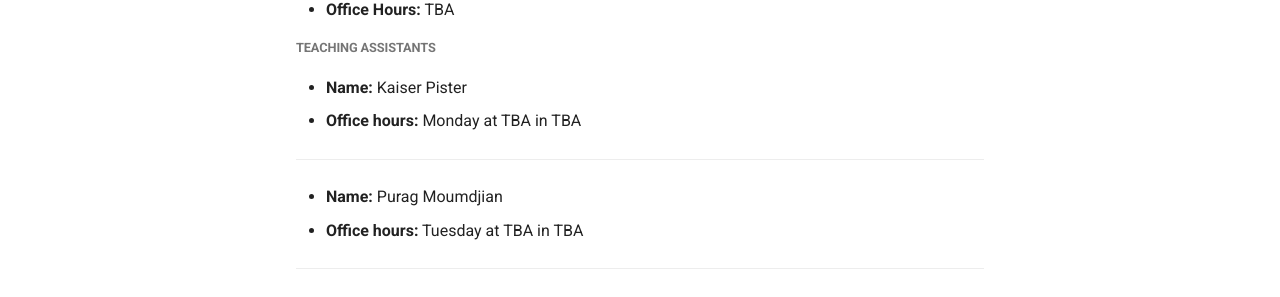
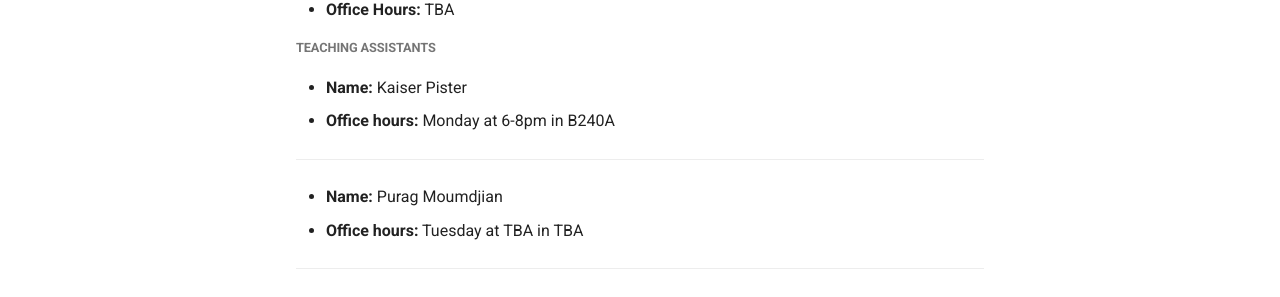
Before and after one commit to kpister/cse130-summer19-b, an MkDocs documentation site: the page built from docs/contact.md, in a window 1280 px wide and 1139 px high. Shown: the part 480-777 px from the top of the window. Built offline with MkDocs 1.6.1 and Material for MkDocs 9.7.7, drawn with Linux system fonts in a browser that asks for light colours; old or Windows-style settings are respelled for this version of MkDocs.

Commit message:
Kaiser's OH

```diff
--- a/docs/contact.md
+++ b/docs/contact.md
@@ -16,7 +16,7 @@
 ##### Teaching Assistants
 
 - **Name:** Kaiser Pister
-- **Office hours:** Monday at TBA in TBA
+- **Office hours:** Monday at 6-8pm in B240A
 <hr/>
 - **Name:** Purag Moumdjian
 - **Office hours:** Tuesday at TBA in TBA
```
